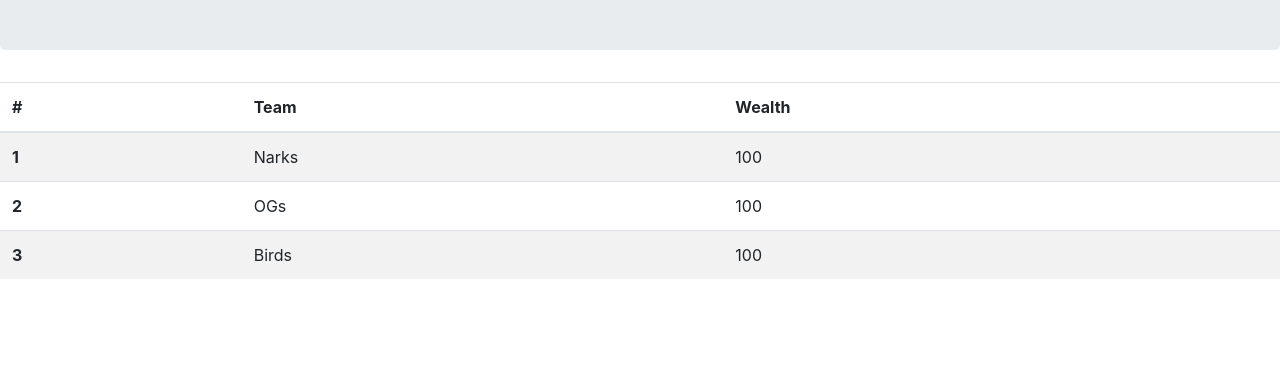
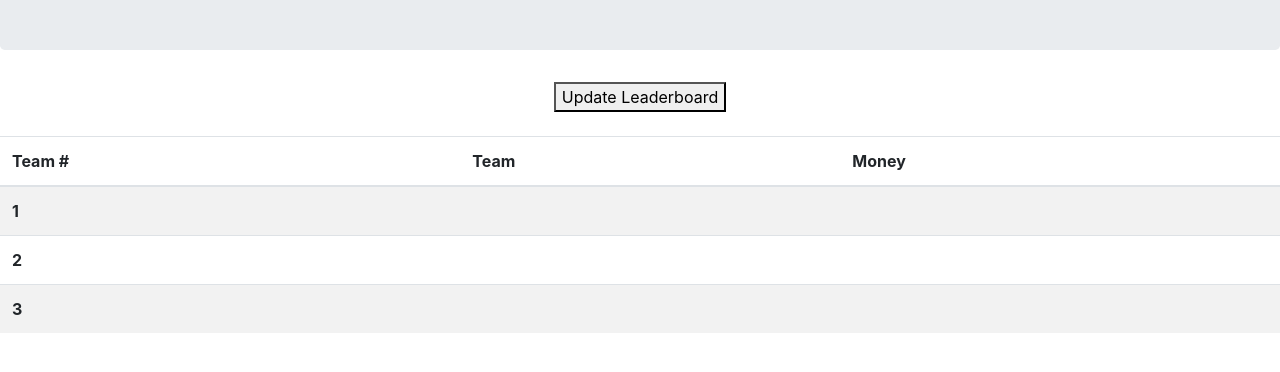
Before and after one commit to joshuaguinness/ScotiaHacksChallenge, a website: page public/pages/leaderboard.html in a window 1280 px wide. Shown: the part 158-530 px from the top of the page. Drawn offline with nearby package versions, Linux system fonts and the light colour scheme; files that its build step writes are made by us from their sources.

Commit message:
Update leaderboard page

```diff
--- a/public/data.json
+++ /dev/null
@@ -1,4 +0,0 @@
-{
-  "Name": "Joshua",
-  "Money": 1200
-}
--- a/public/pages/leaderboard.html
+++ b/public/pages/leaderboard.html
@@ -1,9 +1,31 @@
 <!DOCTYPE html>
 <html>
+
 <head>
   <title>Scotia Students</title>
   <link rel="stylesheet" type="text/css" href="style.css">
-		<link href="https://stackpath.bootstrapcdn.com/bootstrap/4.3.1/css/bootstrap.min.css" rel="stylesheet" integrity="sha384-ggOyR0iXCbMQv3Xipma34MD+dH/1fQ784/j6cY/iJTQUOhcWr7x9JvoRxT2MZw1T" crossorigin="anonymous">
+  <link href="https://stackpath.bootstrapcdn.com/bootstrap/4.3.1/css/bootstrap.min.css" rel="stylesheet"
+    integrity="sha384-ggOyR0iXCbMQv3Xipma34MD+dH/1fQ784/j6cY/iJTQUOhcWr7x9JvoRxT2MZw1T" crossorigin="anonymous">
+  <script>
+    function updateLeaderboard() {
+      var text = '{ "Teams": [' +
+        '{ "TeamName": "Best Team", "TeamMembers": [ {"Name": "Joshua"}, {"Name": "DJ"}, {"Name": "Stanley"} ], "Money": 1500 },' +
+        '{ "TeamName": "Super Cool People", "TeamMembers": [ {"Name": "Lisa"}, {"Name": "Daniel"}, {"Name": "Emma"} ], "Money": 1400 },' +
+        '{ "TeamName": "Mac Bes U", "TeamMembers": [ {"Name": "Arina"}, {"Name": "Jess"}, {"Name": "Ryan"} ], "Money": 300 } ] }';
+
+      var teamsObj = JSON.parse(text);
+
+      console.log(teamsObj.Teams[0].TeamName);
+
+      document.getElementById("name1").innerHTML = teamsObj.Teams[0].TeamName;
+      document.getElementById("name2").innerHTML = teamsObj.Teams[1].TeamName;
+      document.getElementById("name3").innerHTML = teamsObj.Teams[2].TeamName;
+
+      document.getElementById("score1").innerHTML = teamsObj.Teams[0].Money;
+      document.getElementById("score2").innerHTML = teamsObj.Teams[1].Money;
+      document.getElementById("score3").innerHTML = teamsObj.Teams[2].Money;
+    }
+  </script>
 </head>
 
 <body>
@@ -12,6 +34,10 @@
     <img src="../Img/scotiabank-logo-red-desktop-200px.svg">
     <h1> Leaderboard </h1>
   </div>
+
+  <center><button onclick="updateLeaderboard()">Update Leaderboard</button></center>
+
+  <br>
   <!-- <div class="container">
         <form>
             <fieldset>
@@ -35,27 +61,66 @@
   <table class="table table-striped">
     <thead>
       <tr>
-            <th scope="col">#</th>
+        <th scope="col">Team #</th>
         <th scope="col">Team</th>
-            <th scope="col">Wealth</th>
+        <th scope="col">Money</th>
       </tr>
     </thead>
     <tbody>
       <tr>
         <th scope="row">1</th>
-            <td>Narks</td>
-            <td id='score1'>100</td>
+        <td id="name1"></td>
+        <td id='score1'></td>
       </tr>
       <tr>
         <th scope="row">2</th>
-            <td>OGs</td>
-            <td id='score2'>100</td>
+        <td id="name2"></td>
+        <td id='score2'></td>
       </tr>
       <tr>
         <th scope="row">3</th>
-            <td>Birds</td>
-            <td id='score3'>100</td>
+        <td id="name3"></td>
+        <td id='score3'></td>
       </tr>
     </tbody>
   </table>
 </body>
+
+<!-- <script>
+    const fs = require('fs')
+
+    function jsonReader(filePath, cb) {
+      fs.readFile(filePath, (err, fileData) => {
+        if (err) {
+          return cb && cb(err)
+        }
+        try {
+          const object = JSON.parse(fileData)
+          return cb && cb(null, object)
+        } catch (err) {
+          return cb && cb(err)
+        }
+      })
+    }
+
+
+    function updateLeaderboard() {
+      jsonReader('/data/teams.json', (err, teamsObj) => {
+      if (err) {
+        console.log(err)
+        return
+      }
+      console.log(teams.Teams[0].TeamName)
+    })
+        // fetch('/data/teams.json')
+        //   .then((response) => {
+        //     return response.json();
+        //   })
+        //   .then((data) => {
+        //     console.log(data);
+        //     var teamsObj = JSON.parse(data);
+        //   }).catch(function (error) {
+        //     console.log(error);
+        //   });
+      }
+  </script> -->
```
Also changed, not shown: public/data/teams.json (added, +28 -0 lines), public/index.html (+4 -2 lines), 1 other file. Lines whose indentation alone changed are shown as unchanged.
